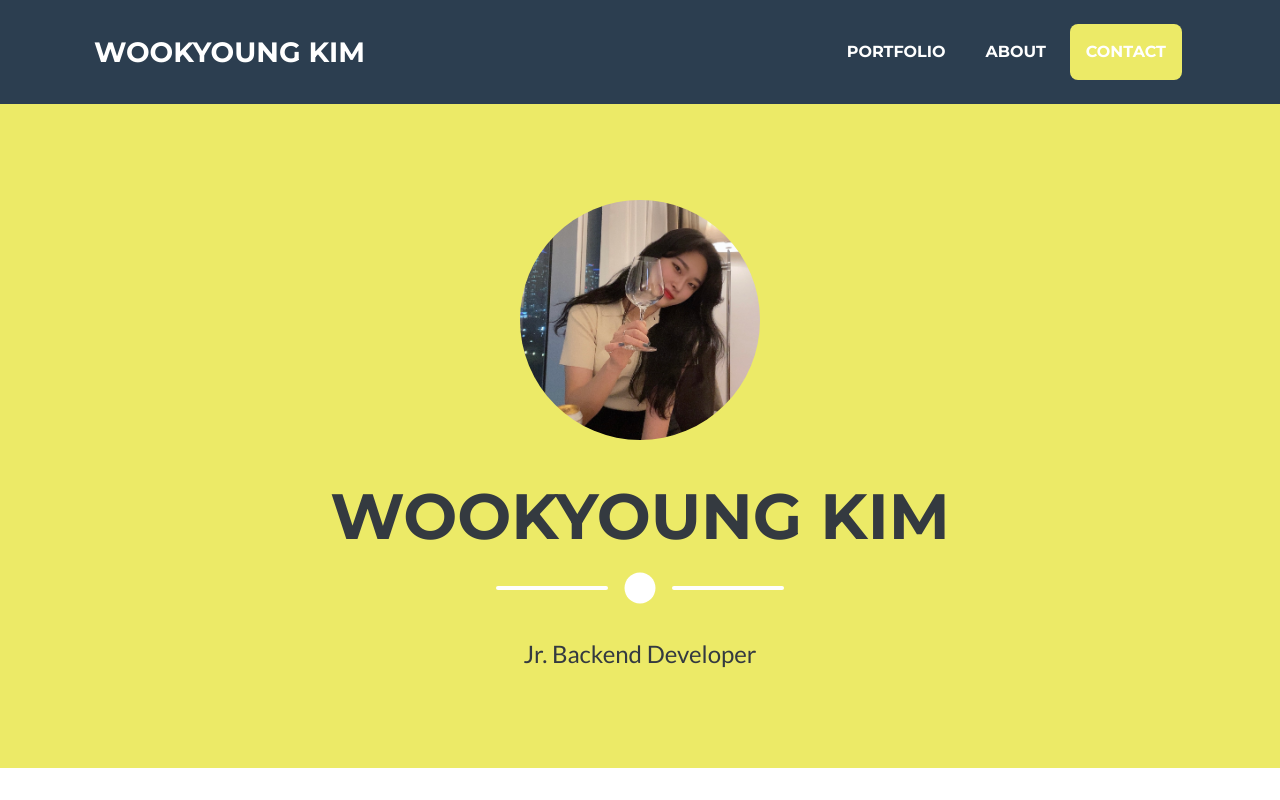
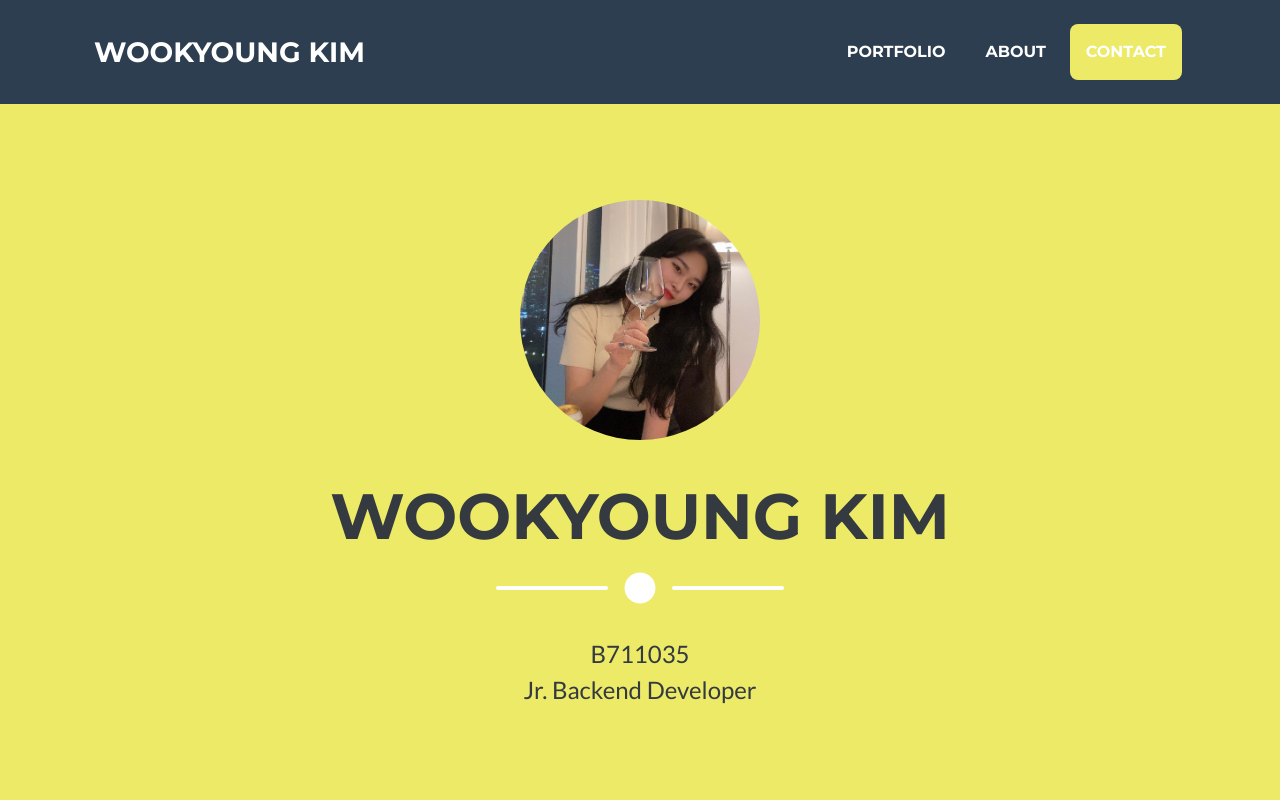
Before and after one commit to wookyoungkim/githubdemo, a plain HTML site: page index.html in a window 1280 px wide. Shown: the top 800 px of the page. Drawn offline with nearby package versions, Linux system fonts and the light colour scheme.

Commit message:
static website 과제 학번추가

```diff
--- a/index.html
+++ b/index.html
@@ -48,7 +48,10 @@
                     <div class="divider-custom-line"></div>
                 </div>
                 <!-- Masthead Subheading-->
-                <p class="masthead-subheading font-weight-light mb-0">Jr. Backend Developer</p>
+                <p class="masthead-subheading font-weight-light mb-0">
+                    B711035 <br>
+                    Jr. Backend Developer
+                </p>
             </div>
         </header>
         <!-- Portfolio Section-->
```
